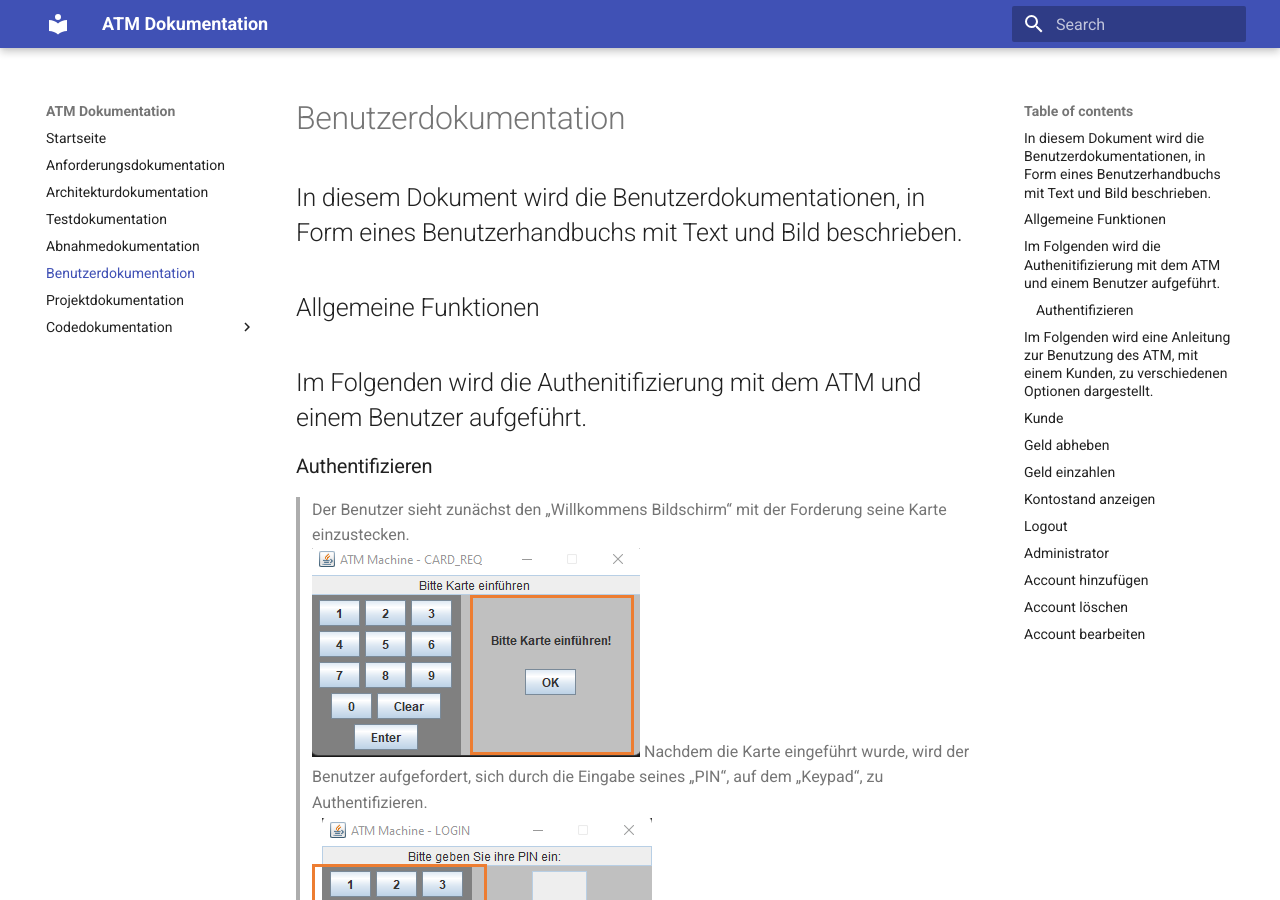
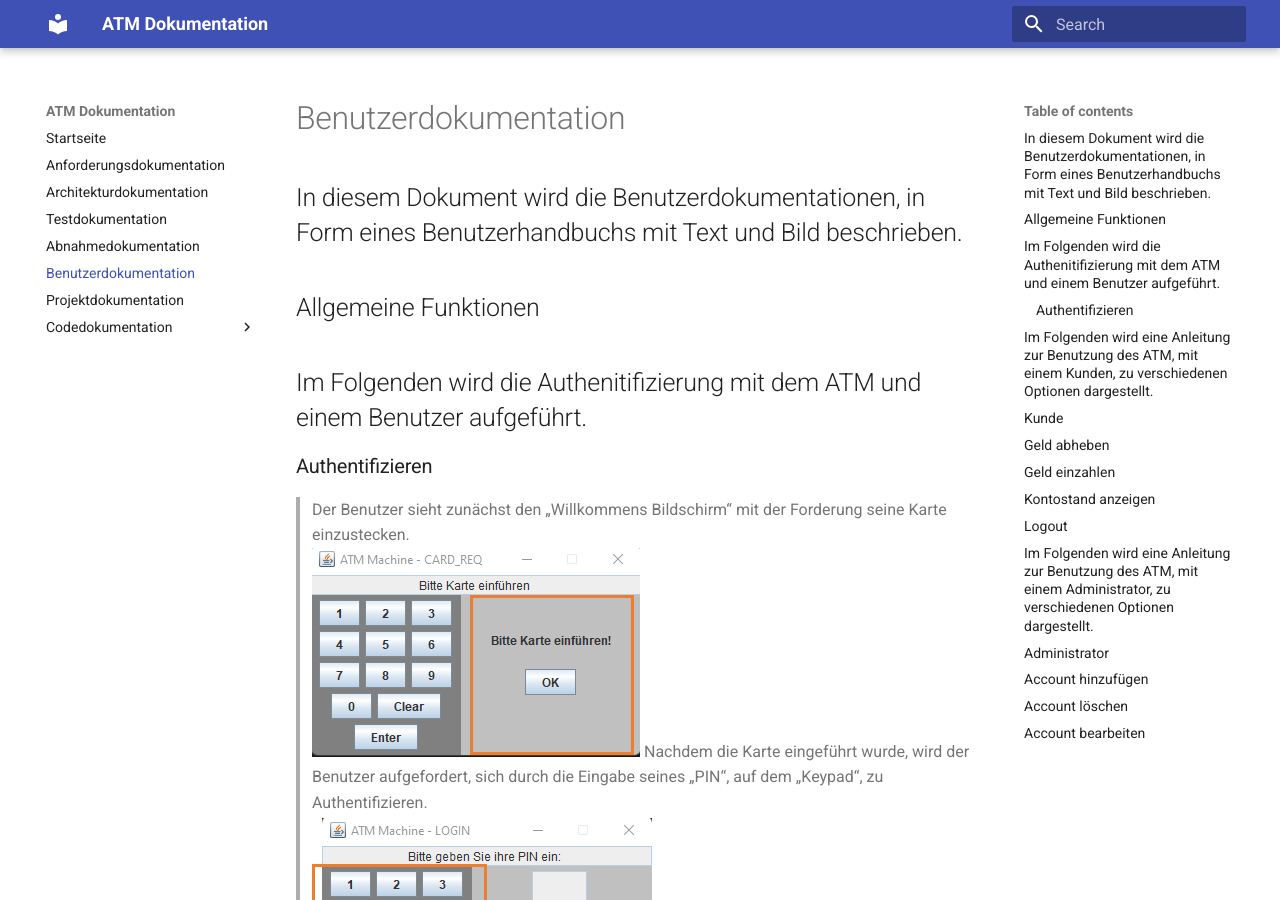
Before and after one commit to Halfpipe-SD/ATM, an MkDocs documentation site: the page built from docs/docs/user-docs.md, in a window 1280 px wide and 900 px high. Built offline with MkDocs 1.6.1 and Material for MkDocs 9.7.7, drawn with Linux system fonts in a browser that asks for light colours.

Commit message:
#5 changed absract

```diff
--- a/docs/docs/user-docs.md
+++ b/docs/docs/user-docs.md
@@ -61,9 +61,9 @@ Admin-Ansicht (Admin-Menü)<br>
 > 1. Der Benutzer wählt „Abbrechen“, bestätigt mit "Enter". ATM zeigt Willkommens Bildschirm an.<br>
 > ![udoc](images/BenutzerDoku/BH-Abbrechen.png)
 
-<br>
-Im Folgenden wird eine Anleitung zur Benutzung des ATM, mit einem Administrator, zu verschiedenen Optionen dargestellt.
-<br>
+
+## Im Folgenden wird eine Anleitung zur Benutzung des ATM, mit einem Administrator, zu verschiedenen Optionen dargestellt. <br>
+
 
 ## Administrator
 
```
